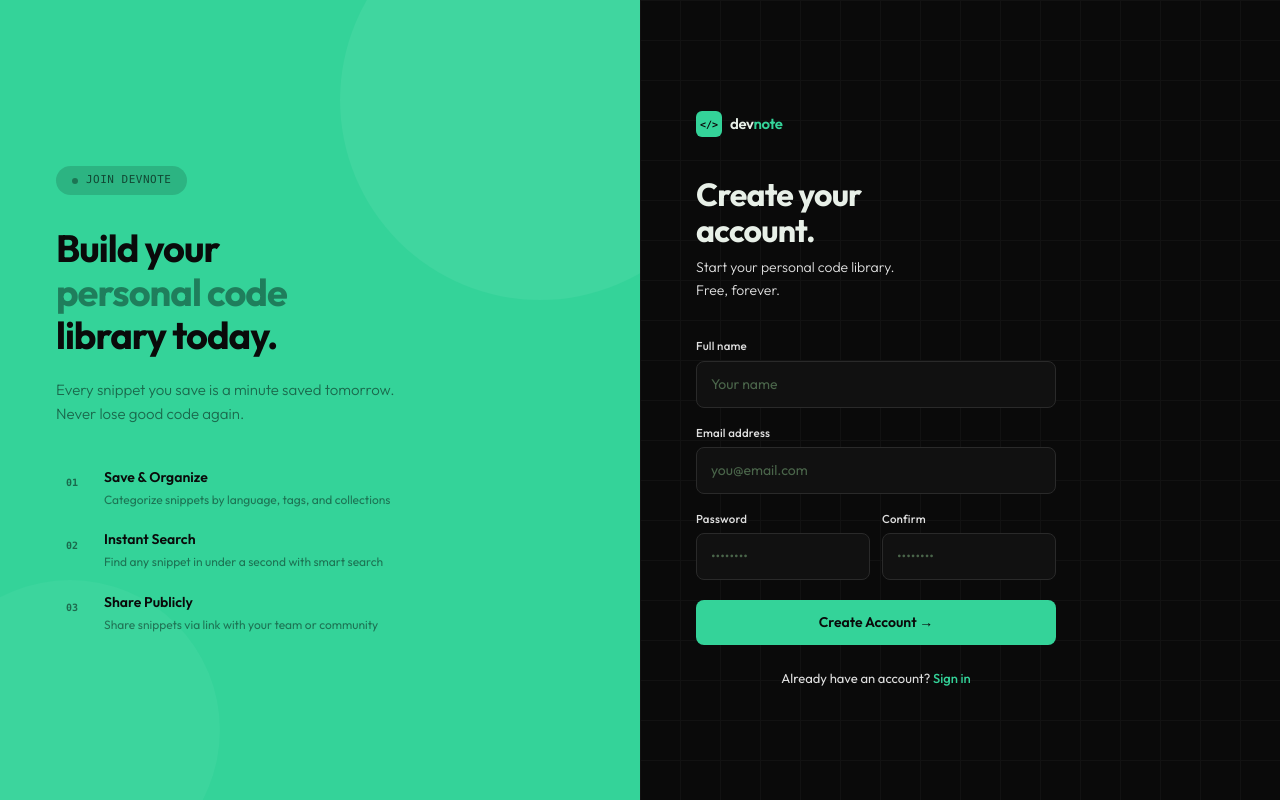
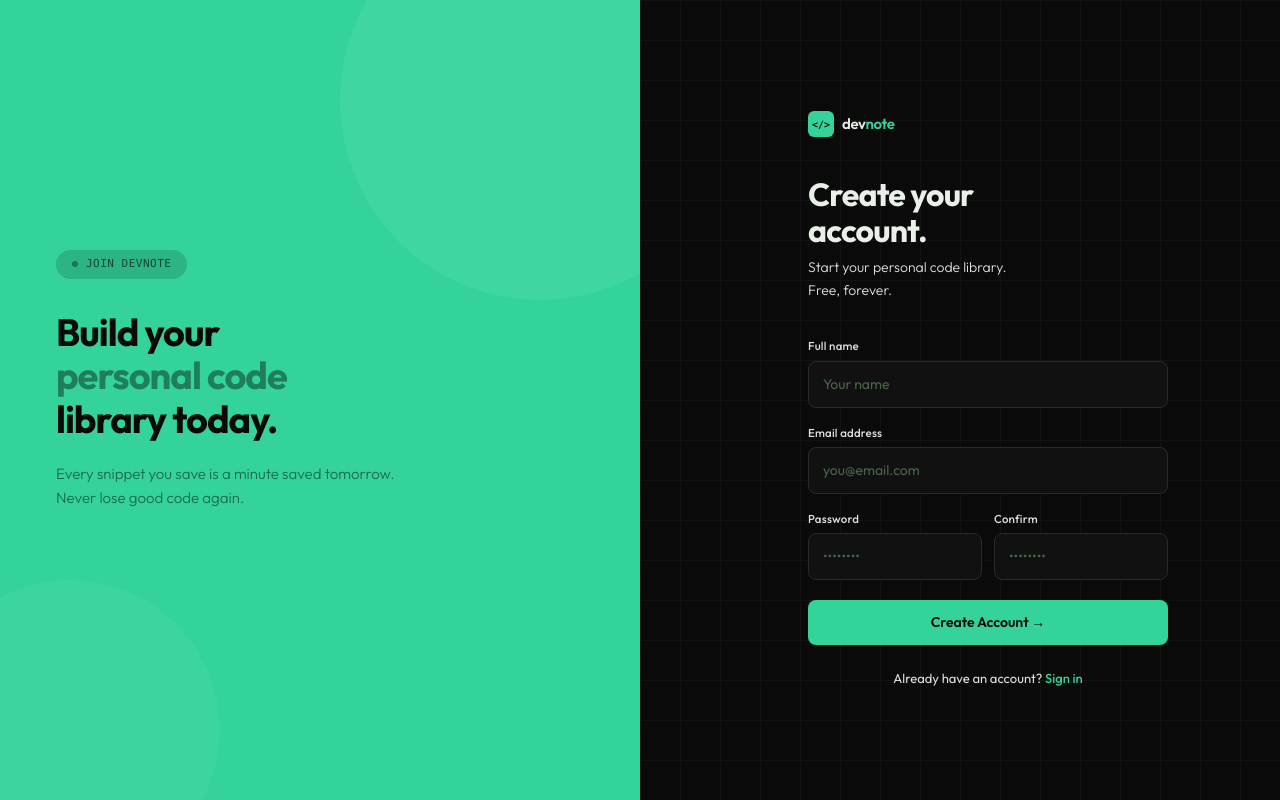
Before and after one commit to Mufacoderz/devnote, a Next.js app: page /register in a window 1280 px wide. Built offline with nearby package versions, Linux system fonts and the light colour scheme.

Commit message:
feat: responsif auth page

```diff
--- a/src/app/(auth)/login/page.tsx
+++ b/src/app/(auth)/login/page.tsx
@@ -35,7 +35,7 @@
     }
 
     return (
-        <div className="min-h-screen grid grid-cols-2">
+        <div className="min-h-screen grid grid-cols-1 md:grid-cols-2">
 
             {/* Left — Form */}
             <div className="flex flex-col justify-center px-14 py-12 bg-[var(--bg)] relative overflow-hidden">
@@ -47,7 +47,7 @@
                     }}
                 />
 
-                <div className="relative z-10 max-w-[360px]">
+                <div className="relative ml-0 md:ml-28 z-10 max-w-[360px]">
                     {/* Logo */}
                     <div className="flex items-center gap-2 mb-10">
                         <div className="w-[26px] h-[26px] bg-[var(--em)] rounded-[6px] flex items-center justify-center text-[#0a0a0a] font-mono text-[10px] font-bold shrink-0">
--- a/src/app/(auth)/register/page.tsx
+++ b/src/app/(auth)/register/page.tsx
@@ -42,10 +42,10 @@
     }
 
     return (
-        <div className="min-h-screen grid grid-cols-2">
+        <div className="min-h-screen grid md:grid-cols-2 grid-cols-1 ">
 
-            {/* Left — Green Panel */}
-            <div className="relative flex flex-col justify-center px-14 py-12 bg-[var(--em)] overflow-hidden">
+            {/* kiri */}
+            <div className="relative flex flex-col justify-center px-14 py-12 bg-[var(--em)] overflow-hidden order-2 lg:order-1">
                 <div className="absolute w-[400px] h-[400px] rounded-full bg-white/[0.06] -top-[100px] -right-[100px]" />
                 <div className="absolute w-[300px] h-[300px] rounded-full bg-white/[0.04] -bottom-[80px] -left-[80px]" />
 
@@ -65,28 +65,11 @@
                         Every snippet you save is a minute saved tomorrow. Never lose good code again.
                     </p>
 
-                    <div className="flex flex-col gap-5">
-                        {[
-                            { icon: "01", title: "Save & Organize", desc: "Categorize snippets by language, tags, and collections" },
-                            { icon: "02", title: "Instant Search", desc: "Find any snippet in under a second with smart search" },
-                            { icon: "03", title: "Share Publicly", desc: "Share snippets via link with your team or community" },
-                        ].map(f => (
-                            <div key={f.icon} className="flex items-start gap-4">
-                                <div className="w-[32px] h-[32px] bg-black/12 rounded-lg flex items-center justify-center font-mono text-[10px] font-bold text-black/50 shrink-0">
-                                    {f.icon}
-                                </div>
-                                <div>
-                                    <div className="text-[14px] font-semibold text-[#0a0a0a] mb-0.5">{f.title}</div>
-                                    <div className="text-[12px] text-black/45 leading-relaxed">{f.desc}</div>
-                                </div>
-                            </div>
-                        ))}
-                    </div>
                 </div>
             </div>
 
-            {/* Right — Form */}
-            <div className="flex flex-col justify-center px-14 py-12 bg-[var(--bg)] relative overflow-hidden">
+            {/* kanan */}
+            <div className="flex flex-col justify-center px-14 py-12 bg-[var(--bg)] relative overflow-hidden order-1 lg:order-2">
                 <div className="absolute inset-0 opacity-40"
                     style={{
                         backgroundImage: `linear-gradient(var(--border) 1px, transparent 1px), linear-gradient(90deg, var(--border) 1px, transparent 1px)`,
@@ -94,7 +77,7 @@
                     }}
                 />
 
-                <div className="relative z-10 max-w-[360px]">
+                <div className="relative z-10 ml-0 md:ml-28 max-w-[360px]">
                     <div className="flex items-center gap-2 mb-10">
                         <div className="w-[26px] h-[26px] bg-[var(--em)] rounded-[6px] flex items-center justify-center text-[#0a0a0a] font-mono text-[10px] font-bold shrink-0">
                             &lt;/&gt;
--- a/src/components/snippet/SnippetCard.tsx
+++ b/src/components/snippet/SnippetCard.tsx
@@ -34,8 +34,8 @@
 
 export default function SnippetCard({ snippet }: { snippet: Snippet }) {
     const lang = snippet.language.toLowerCase()
-const pipClass = langPip[lang] ?? 'bg-white/10 text-white/50 border-white/10'
-const stripeClass = langStripe[lang] ?? 'bg-white/30'
+    const pipClass = langPip[lang] ?? 'bg-white/10 text-white/50 border-white/10'
+    const stripeClass = langStripe[lang] ?? 'bg-white/30'
 
     return (
         <div className="relative bg-[var(--surface)] border border-[var(--border)] rounded-[10px] overflow-hidden hover:border-[var(--border2)] hover:-translate-y-[1px] hover:shadow-[0_4px_24px_rgba(0,0,0,0.3)] transition-all group">
```
